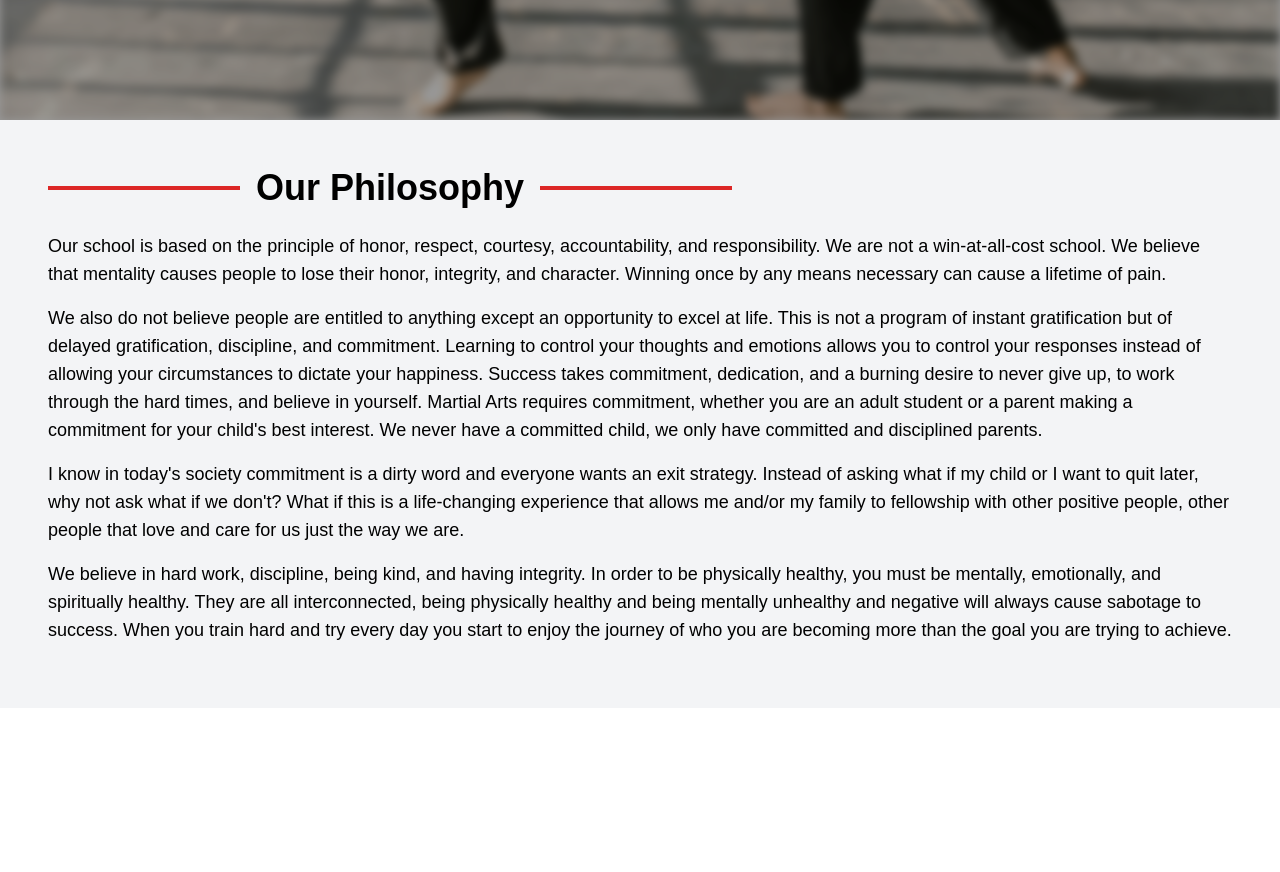
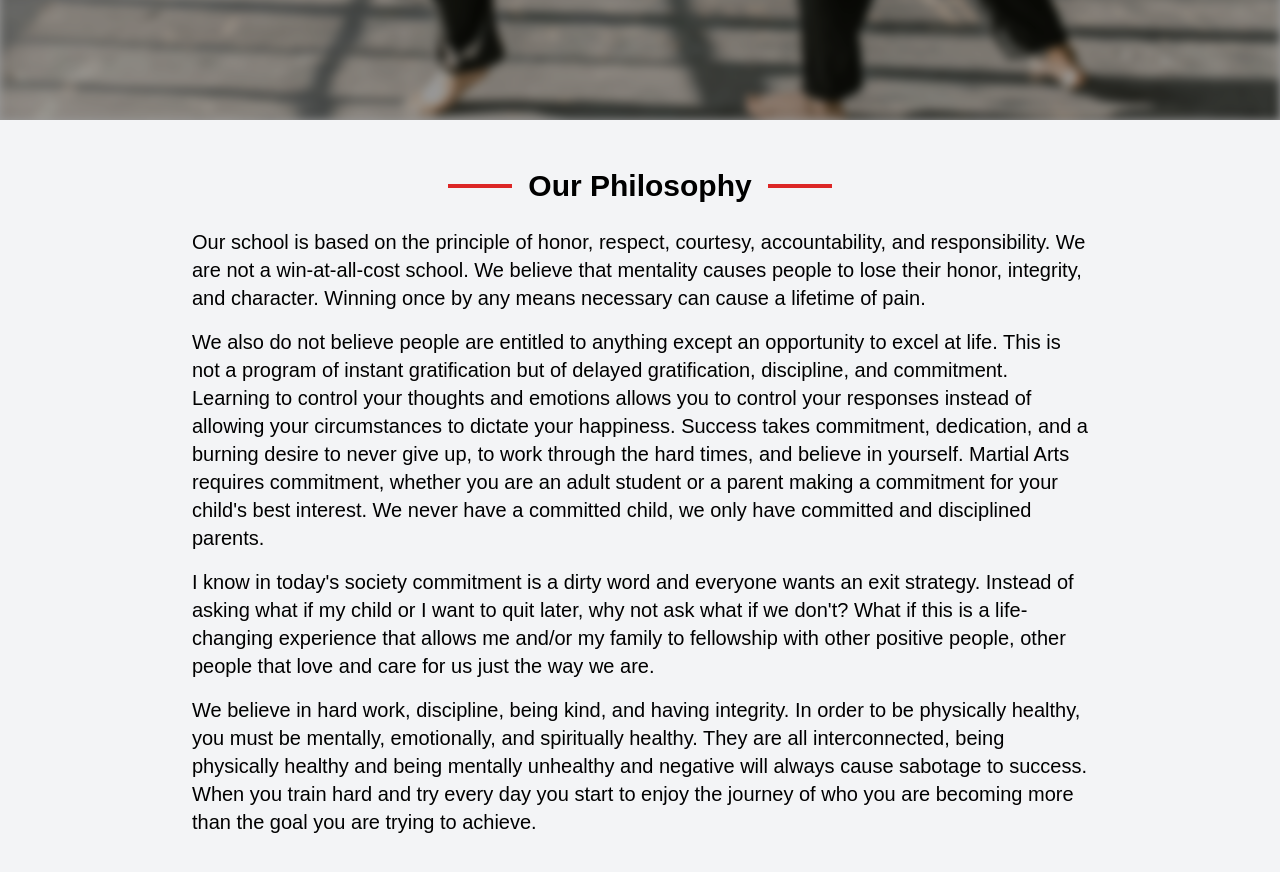
Before and after one commit to DylanWDev/GetRaw-Martial-Arts, a Next.js app: page / in a window 1280 px wide. Shown: the part 680-1552 px from the top of the page. Before the commit the page ends 1388 px from the top, so only its background shows below. Built offline with nearby package versions, Linux system fonts and the light colour scheme.

Commit message:
added phil and responsive design and on the button

```diff
--- a/src/app/page.js
+++ b/src/app/page.js
@@ -31,7 +31,7 @@ const LandingContent = () => {
           self-defense. Join us to unlock your full potential through martial
           arts discipline!
         </p>
-        <button className=" tracking-widest font-bold rounded-full bg-red-700 p-2 w-48">
+        <button className="tracking-widest font-bold rounded-full bg-red-700 p-2 w-48 sm:w-60 md:w-72 lg:w-80 xl:w-80">
           GET STARTED
         </button>
       </div>
@@ -41,22 +41,22 @@ const LandingContent = () => {
 
 const PhilosophySection = () => {
   return (
-    <section className="py-12 px-12 bg-gray-100">
-      <div className="flex flex-col">
+    <section className="py-12 px-4 sm:px-12 bg-gray-100 flex justify-center">
+      <div className="flex flex-col items-center">
         <div className="flex flex-row items-center mb-6">
-          <hr className="border-2 border-red-600 w-48"></hr>
-          <h2 className="text-4xl font-bold relative mx-4">Our Philosophy</h2>
-          <hr className="border-2 border-red-600 w-48"></hr>
+          <hr className="border-2 border-red-600 w-12 sm:w-16"></hr>
+          <h2 className="text-2xl sm:text-3xl font-bold relative mx-4">Our Philosophy</h2>
+          <hr className="border-2 border-red-600 w-12 sm:w-16"></hr>
         </div>
-        <div>
-          <p className="text-lg mb-4">
+        <div className="max-w-4xl">
+          <p className="text-base sm:text-lg md:text-xl lg:text-lg xl:text-xl mb-4">
             Our school is based on the principle of honor, respect, courtesy,
             accountability, and responsibility. We are not a win-at-all-cost
             school. We believe that mentality causes people to lose their honor,
             integrity, and character. Winning once by any means necessary can
             cause a lifetime of pain.
           </p>
-          <p className="text-lg mb-4">
+          <p className="text-base sm:text-lg md:text-xl lg:text-lg xl:text-xl mb-4">
             We also do not believe people are entitled to anything except an
             opportunity to excel at life. This is not a program of instant
             gratification but of delayed gratification, discipline, and
@@ -69,7 +69,7 @@ const PhilosophySection = () => {
             child's best interest. We never have a committed child, we only have
             committed and disciplined parents.
           </p>
-          <p className="text-lg mb-4">
+          <p className="text-base sm:text-lg md:text-xl lg:text-lg xl:text-xl mb-4">
             I know in today's society commitment is a dirty word and everyone
             wants an exit strategy. Instead of asking what if my child or I want
             to quit later, why not ask what if we don't? What if this is a
@@ -77,7 +77,7 @@ const PhilosophySection = () => {
             fellowship with other positive people, other people that love and
             care for us just the way we are.
           </p>
-          <p className="text-lg mb-4">
+          <p className="text-base sm:text-lg md:text-xl lg:text-lg xl:text-xl mb-4">
             We believe in hard work, discipline, being kind, and having
             integrity. In order to be physically healthy, you must be mentally,
             emotionally, and spiritually healthy. They are all interconnected,
```
